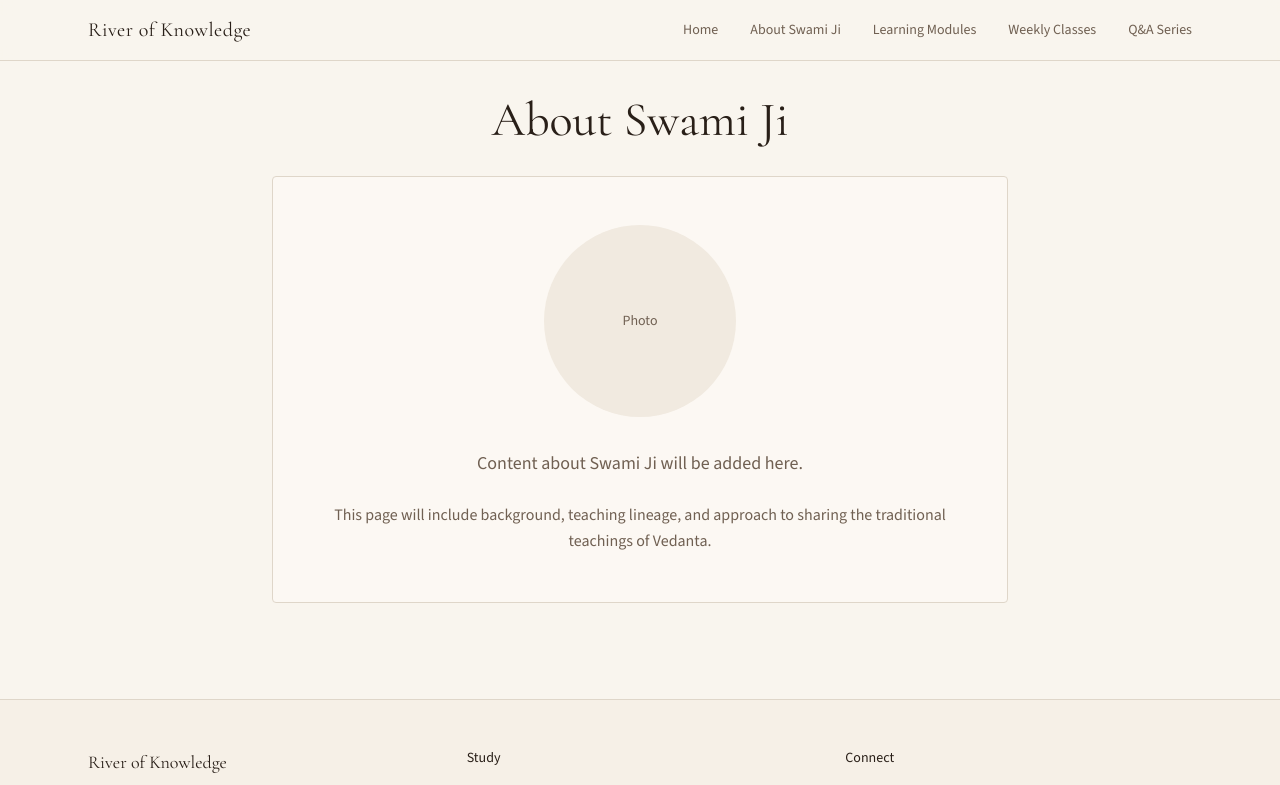
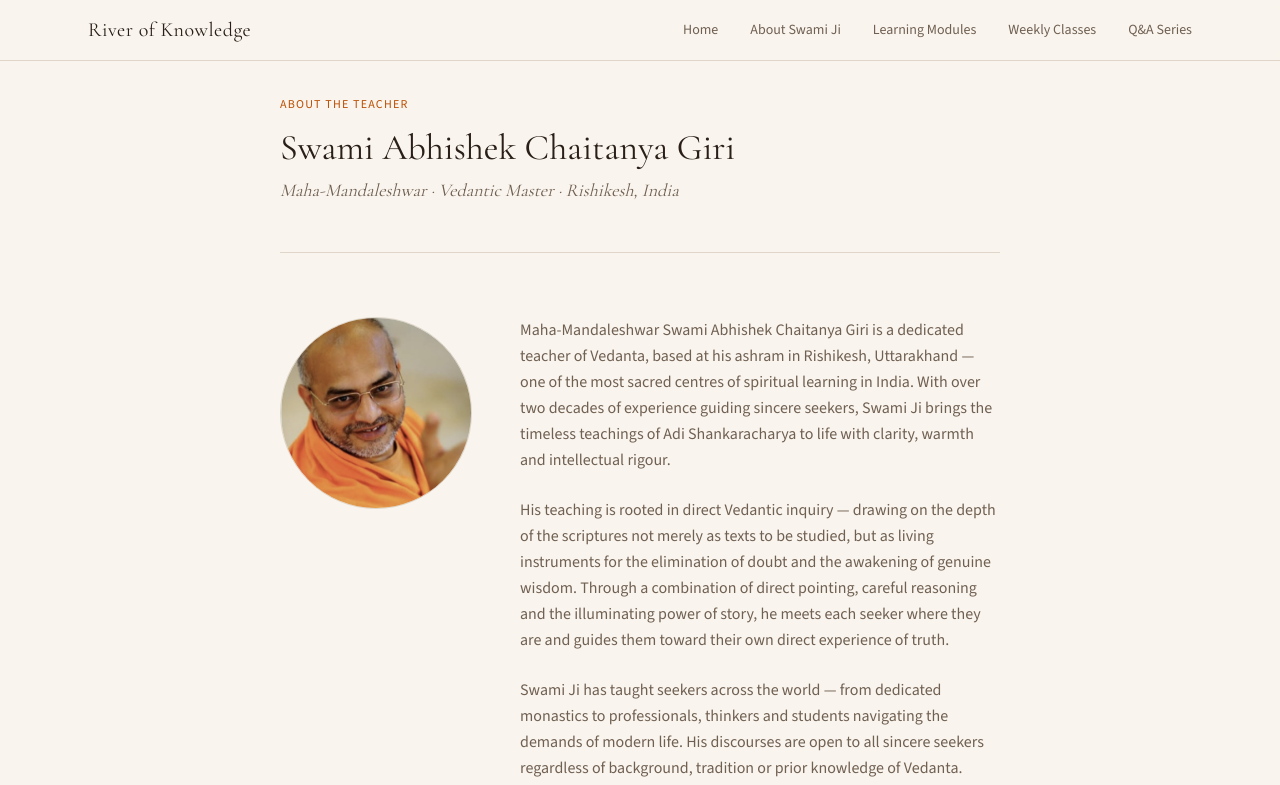
Before and after one commit to mohitmaheshwari20/v0-river-of-knowledge-website, a Next.js app: page /about in a window 1280 px wide. Shown: the top 785 px of the page. Built offline with nearby package versions, Linux system fonts and the light colour scheme.

Commit message:
Add About Swami Ji page with photo and bio

```diff
--- a/app/about/page.tsx
+++ b/app/about/page.tsx
@@ -3,32 +3,62 @@ import { Footer } from "@/components/footer"
 
 export default function AboutPage() {
   return (
-    <div className="min-h-screen bg-background">
+    <div className="min-h-screen flex flex-col">
       <Header />
 
-      <main className="py-16 md:py-24">
-        <div className="container mx-auto px-4 max-w-3xl">
-          <h1 className="font-serif text-4xl md:text-5xl text-foreground mb-8 text-center">
-            About Swami Ji
-          </h1>
+      <main className="flex-1 pt-24 pb-20">
+        <div className="max-w-3xl mx-auto px-6">
 
-          <div className="bg-card border border-border rounded p-8 md:p-12">
-            <div className="flex flex-col items-center gap-8">
-              <div className="w-48 h-48 rounded-full bg-muted flex items-center justify-center">
-                <span className="text-muted-foreground text-sm">Photo</span>
-              </div>
+          {/* Header */}
+          <div className="mb-16 pb-12 border-b border-border">
+            <p className="text-xs font-medium tracking-widest uppercase text-amber-700 mb-4">
+              About the Teacher
+            </p>
+            <h1 className="font-serif text-3xl md:text-4xl text-foreground mb-2">
+              Swami Abhishek Chaitanya Giri
+            </h1>
+            <p className="font-serif italic text-lg text-muted-foreground">
+              Maha-Mandaleshwar · Vedantic Master · Rishikesh, India
+            </p>
+          </div>
 
-              <div className="text-center space-y-6">
-                <p className="text-lg text-muted-foreground leading-relaxed">
-                  Content about Swami Ji will be added here.
-                </p>
-
-                <p className="text-muted-foreground leading-relaxed">
-                  This page will include background, teaching lineage, and approach to sharing the traditional teachings of Vedanta.
-                </p>
+          {/* Photo + Bio */}
+          <div className="flex flex-col md:flex-row gap-12 mb-16">
+            <div className="flex-shrink-0">
+              <div className="w-48 h-48 rounded-full overflow-hidden border border-border">
+                <img
+                  src="/images/swamiji.jpg"
+                  alt="Swami Abhishek Chaitanya Giri"
+                  className="w-full h-full object-cover"
+                />
               </div>
             </div>
+
+            <div className="flex-1 space-y-6">
+              <p className="text-muted-foreground leading-relaxed">
+                Maha-Mandaleshwar Swami Abhishek Chaitanya Giri is a dedicated teacher of Vedanta,
+                based at his ashram in Rishikesh, Uttarakhand — one of the most sacred centres of
+                spiritual learning in India. With over two decades of experience guiding sincere
+                seekers, Swami Ji brings the timeless teachings of Adi Shankaracharya to life with
+                clarity, warmth and intellectual rigour.
+              </p>
+              <p className="text-muted-foreground leading-relaxed">
+                His teaching is rooted in direct Vedantic inquiry — drawing on the depth of the
+                scriptures not merely as texts to be studied, but as living instruments for the
+                elimination of doubt and the awakening of genuine wisdom. Through a combination of
+                direct pointing, careful reasoning and the illuminating power of story, he meets
+                each seeker where they are and guides them toward their own direct experience of truth.
+              </p>
+              <p className="text-muted-foreground leading-relaxed">
+                Swami Ji has taught seekers across the world — from dedicated monastics to
+                professionals, thinkers and students navigating the demands of modern life. His
+                discourses are open to all sincere seekers regardless of background, tradition or
+                prior knowledge of Vedanta. What matters is not where one comes from, but the
+                sincerity of the seeking.
+              </p>
+            </div>
           </div>
+
         </div>
       </main>
 
--- a/lib/classes.ts
+++ /dev/null
@@ -1,33 +0,0 @@
-export interface ClassSession {
-  date: string
-  time: string
-  topic: string
-  description: string
-  platform: string
-  status: "upcoming" | "past"
-}
-
-export async function fetchClasses(): Promise<ClassSession[]> {
-  const apiKey = process.env.NEXT_PUBLIC_GOOGLE_SHEETS_API_KEY
-  const sheetId = process.env.NEXT_PUBLIC_CLASSES_SHEET_ID
-
-  const url = `https://sheets.googleapis.com/v4/spreadsheets/${sheetId}/values/Sheet1?key=${apiKey}`
-  const res = await fetch(url, { cache: "no-store" })
-
-  if (!res.ok) {
-    console.log("Fetch failed:", res.status, res.statusText)
-    return []
-  }
-
-  const data = await res.json()
-  const rows = data.values?.slice(1) || []
-
-  return rows.map((row: string[]) => ({
-    date: row[0] || "",
-    time: row[1] || "",
-    topic: row[2] || "",
-    description: row[3] || "",
-    platform: row[4] || "Zoom",
-    status: (row[5]?.toLowerCase() || "upcoming") as "upcoming" | "past",
-  }))
-}
--- a/lib/config.ts
+++ /dev/null
@@ -1,7 +0,0 @@
-export const siteConfig = {
-  teacherName: "Swami Ji",
-  teacherFullName: "Swami Abhishek Chaitanya Giri",
-  organization: "Servants of Shankara",
-  qaFormUrl: "https://forms.gle/4KwLaGmyJPuoSgVw5",
-  classesPlatform: "Zoom",
-}
--- a/lib/qa.ts
+++ /dev/null
@@ -1,109 +0,0 @@
-export interface Episode {
-  id: number
-  number: number
-  title: string
-  date: string
-  duration: string
-  questions: string[]
-}
-
-export const episodes: Episode[] = [
-  {
-    id: 1,
-    number: 12,
-    title: "On Effort and Grace",
-    date: "March 2026",
-    duration: "38 min",
-    questions: [
-      "What role does personal effort play if liberation is already the truth?",
-      "How do we understand grace in the context of non-duality?",
-      "Is there a point where study is no longer necessary?"
-    ]
-  },
-  {
-    id: 2,
-    number: 11,
-    title: "The Witness and the Witnessed",
-    date: "February 2026",
-    duration: "42 min",
-    questions: [
-      "How do I know I am the witness and not the thoughts?",
-      "Does the witness have any qualities or is it completely empty?",
-      "What is the relationship between the witness and deep sleep?"
-    ]
-  },
-  {
-    id: 3,
-    number: 10,
-    title: "Dealing with Doubt",
-    date: "February 2026",
-    duration: "35 min",
-    questions: [
-      "Doubt arises again and again even after understanding. What to do?",
-      "Is certainty the same as knowledge?",
-      "How to distinguish valid doubt from neurotic doubt?"
-    ]
-  },
-  {
-    id: 4,
-    number: 9,
-    title: "Action After Knowledge",
-    date: "January 2026",
-    duration: "44 min",
-    questions: [
-      "After self-knowledge, how should one relate to worldly responsibilities?",
-      "Does the jñānī still have desires?",
-      "What is the meaning of naiṣkarmya siddhi?"
-    ]
-  },
-  {
-    id: 5,
-    number: 8,
-    title: "The Nature of the Mind",
-    date: "January 2026",
-    duration: "40 min",
-    questions: [
-      "Is the mind an obstacle or a tool in Vedanta?",
-      "How does one prepare the mind for knowledge?",
-      "What is the difference between thinking and meditation?"
-    ]
-  },
-  {
-    id: 6,
-    number: 7,
-    title: "Understanding Māyā",
-    date: "December 2025",
-    duration: "48 min",
-    questions: [
-      "If the world is māyā, why does it appear so solid and real?",
-      "Is māyā a power of Brahman or something separate?",
-      "How do we understand suffering if all is Brahman?"
-    ]
-  },
-  {
-    id: 7,
-    number: 6,
-    title: "Self-Inquiry in Daily Life",
-    date: "December 2025",
-    duration: "36 min",
-    questions: [
-      "How to practice self-inquiry while engaged in work?",
-      "Is formal sitting practice necessary?",
-      "What is the role of devotion in jñāna mārga?"
-    ]
-  },
-  {
-    id: 8,
-    number: 5,
-    title: "The Teaching Tradition",
-    date: "November 2025",
-    duration: "32 min",
-    questions: [
-      "Why is a teacher necessary if the truth is already known?",
-      "How to find a qualified teacher?",
-      "What is the sampradāya and why does it matter?"
-    ]
-  }
-]
-
-export const totalEpisodes = episodes.length
```
Also changed, not shown: public/images/swamiji.jpg (added).
